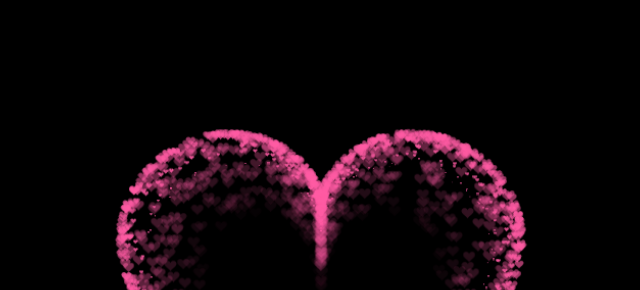
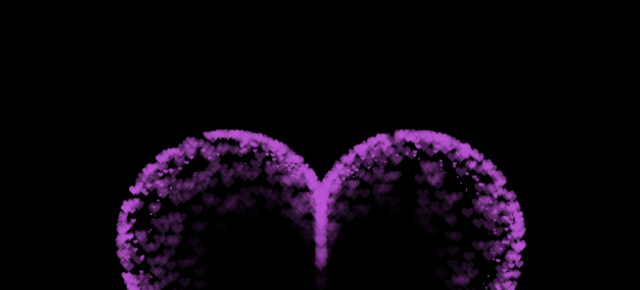
Before and after one commit to lelynguyen/mylove, a plain HTML site: page index.html in a window 1280 px wide. Shown: the part 84-374 px from the top of the page, without its empty margins (319-959 px from the left). Drawn offline with Linux system fonts and the light colour scheme.

Commit message:
Update index.html

```diff
--- a/index.html
+++ b/index.html
@@ -311,7 +311,7 @@
           }
           context.closePath();
           // create the fill
-          context.fillStyle = '#FF5CA4';
+          context.fillStyle = '#BA55D3';
           context.fill();
           // create the image
           var image = new Image();
```
